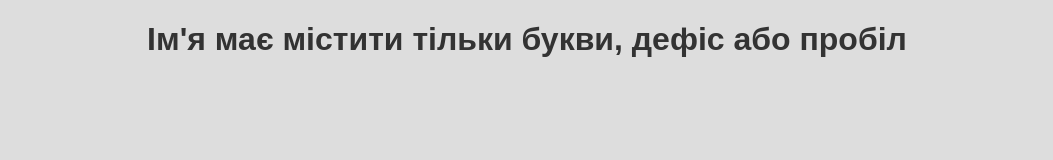
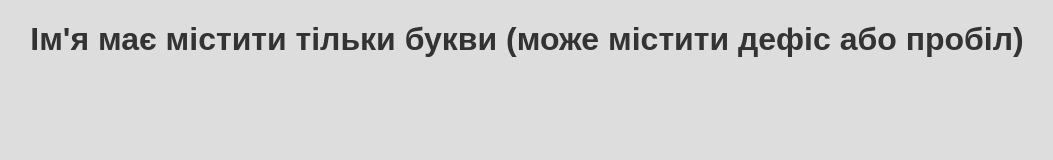
Before and after one commit to Ivanzlatoff/Task-2, a website: page views/invalid_name.html in a window 1280 px wide. Shown: the whole page, without its empty margins (113-1166 px from the left). Drawn offline with Linux system fonts and the light colour scheme.

Commit message:
Update invalid_name.html

```diff
--- a/views/invalid_name.html
+++ b/views/invalid_name.html
@@ -26,6 +26,6 @@
     </style>
   </head>
   <body>
-    <h1>Ім'я має містити тільки букви, дефіс або пробіл</h1>
+    <h1>Ім'я має містити тільки букви (може містити дефіс або пробіл)</h1>
   </body>
 </html>
```
